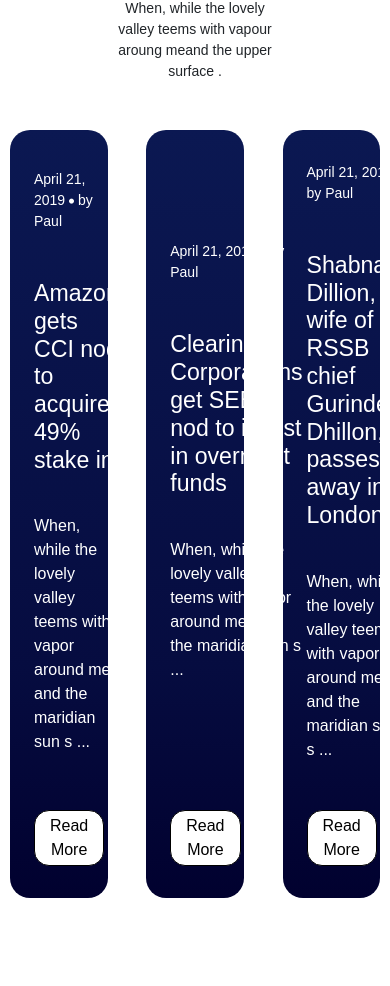
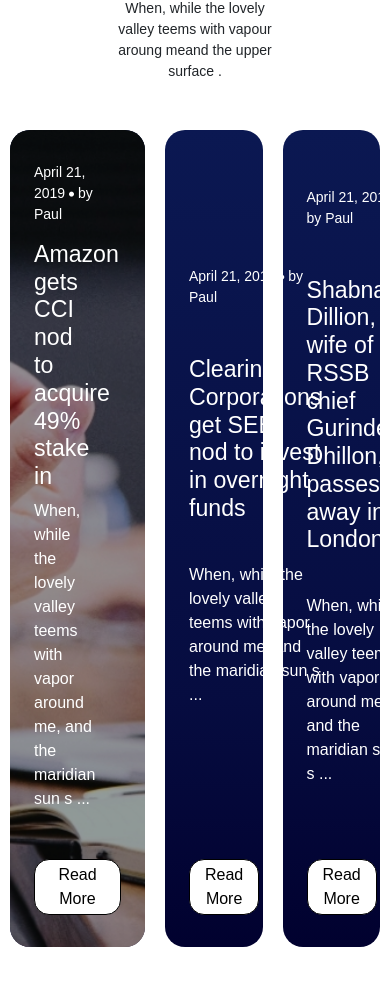
Before and after one commit to DanyMencu/proj-html-vuejs, a Vue app: page / in a window 390 px wide. Shown: the part 4499-5485 px from the top of the page. Before the commit the page ends 5445 px from the top, so only its background shows below. Built offline with nearby package versions, Linux system fonts and the light colour scheme.

Commit message:
Almost correction of responsiveness problems

```diff
--- a/src/components/CardPost.vue
+++ b/src/components/CardPost.vue
@@ -1,7 +1,7 @@
 <template>
 
 <div class="col-3 post "
-    :class="ActiveIndex === index ? 'active' : false"
+    :class="{active:index == ActiveIndex}"
 >
     <div class="content">
         <div class="date_author">
@@ -19,7 +19,7 @@
     <div>
         <button
             class="button button_md btn_white"
-            @click="SetActiveIndex(index)"
+            @click="ActiveIndex = index"
         >
             Read More
         </button>
@@ -42,21 +42,18 @@ export default {
         date: String,
         index: Number,
     },
-    created() {
-        this.SetActiveIndex();
-    },
     data() {
         return {
             ActiveIndex: 0,
         }
     },
     methods: {
-        SetActiveIndex(index) {
-            this.ActiveIndex = index;
-        }
+
     },
 }
 </script>
+
+//* :class="ActiveIndex === index ? 'active' : false" @click="SetActiveIndex(index)"
 
 <style scoped lang="scss">
 @import '@/styles/Variables';
```
